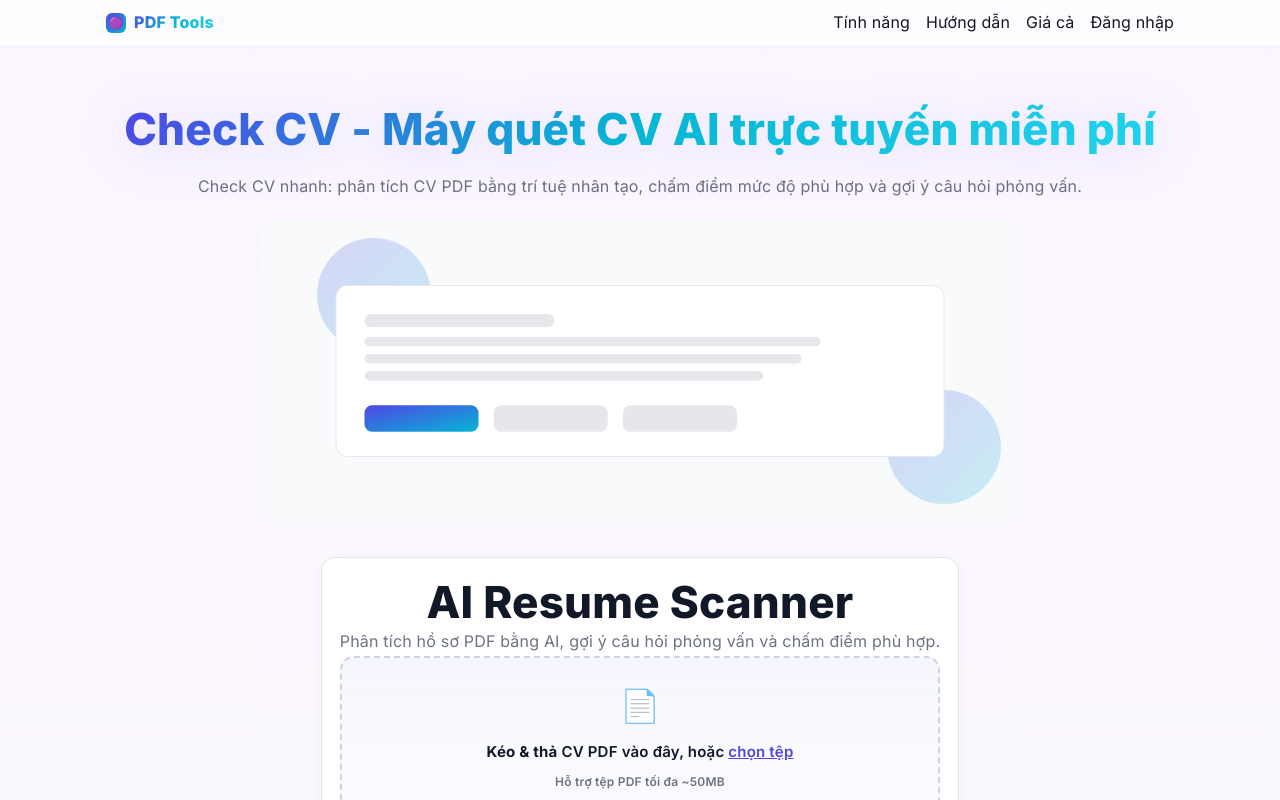
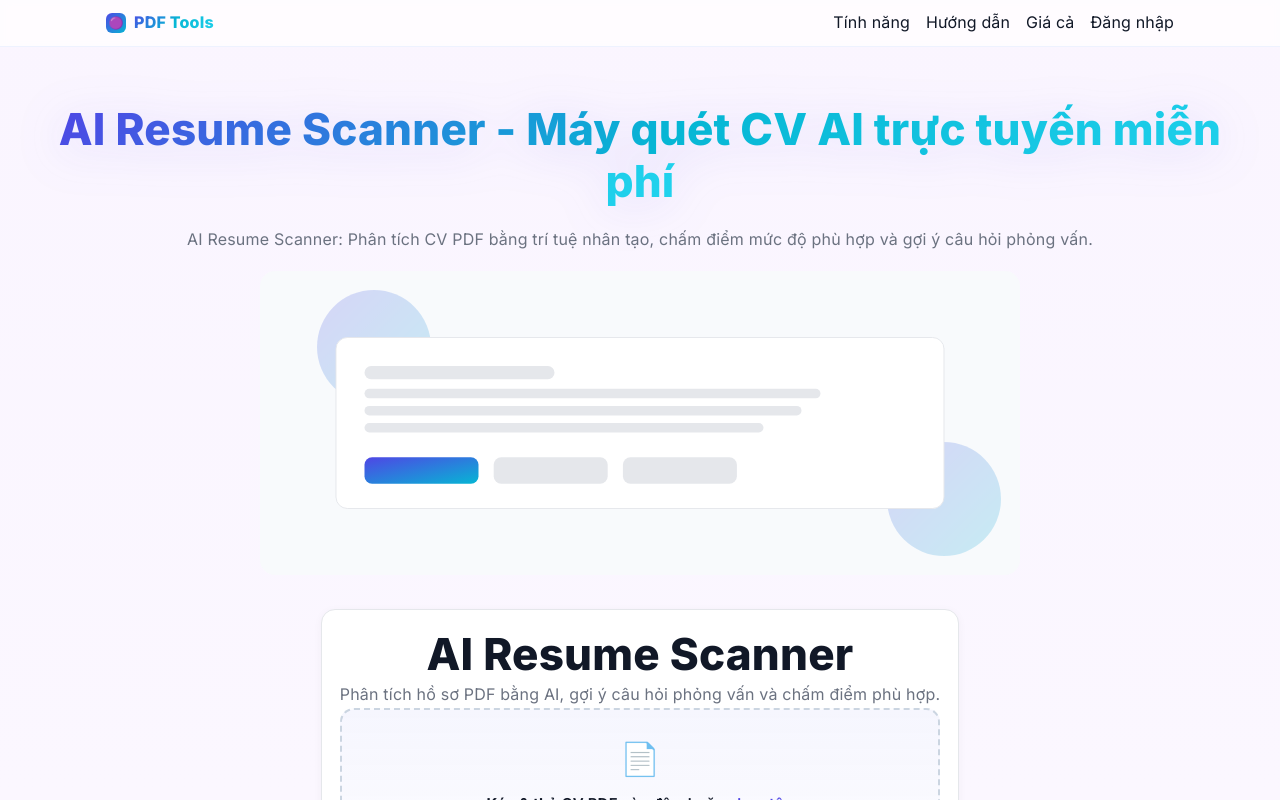
Before and after one commit to suleng18/filter-cv-ai, a Next.js app: page / in a window 1280 px wide. Shown: the top 800 px of the page. Built offline with nearby package versions, Linux system fonts and the light colour scheme.

Commit message:
Update hero section text to emphasize AI Resume Scanner and improve clarity in page.tsx

```diff
--- a/src/app/page.tsx
+++ b/src/app/page.tsx
@@ -10,15 +10,17 @@ export default function Page() {
       <section className="hero-block" id="drop">
         <div className="hero-inner">
           <h1>
-            <span className="gradient-text">Check CV - Máy quét CV AI trực tuyến miễn phí</span>
+            <span className="gradient-text">
+              AI Resume Scanner - Máy quét CV AI trực tuyến miễn phí
+            </span>
           </h1>
           <p>
-            Check CV nhanh: phân tích CV PDF bằng trí tuệ nhân tạo, chấm điểm mức độ phù hợp và gợi
-            ý câu hỏi phỏng vấn.
+            AI Resume Scanner: Phân tích CV PDF bằng trí tuệ nhân tạo, chấm điểm mức độ phù hợp và
+            gợi ý câu hỏi phỏng vấn.
           </p>
           <img
             src="/hero.svg"
-            alt="Check CV online - minh họa máy quét CV AI phân tích CV PDF và chấm điểm phù hợp"
+            alt="AI Resume Scanner - minh họa máy quét CV AI phân tích CV PDF và chấm điểm phù hợp"
             style={{ maxWidth: '760px', width: '100%', margin: '0 auto' }}
           />
           <AnalyzeClient />
```
